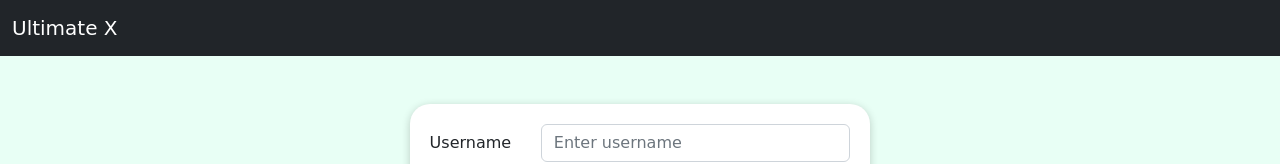
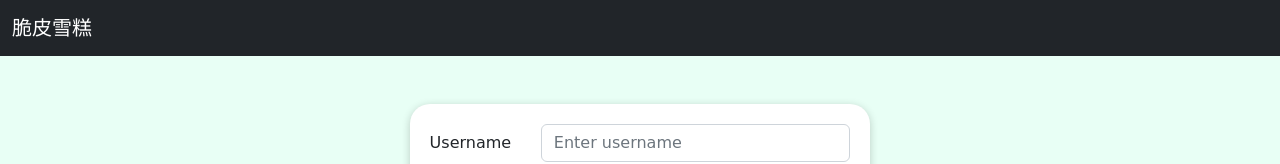
Before and after one commit to UlitimateJokerX/ulitimate_x, a React (Create React App) app: page / in a window 1280 px wide. Shown: the top 164 px of the page. Built offline with nearby package versions, Linux system fonts and the light colour scheme; a web font is replaced by a local one.

Commit message:
Rename title

```diff
--- a/public/index.html
+++ b/public/index.html
@@ -8,7 +8,7 @@
     <meta name="viewport" content="width=device-width, initial-scale=1" />
     <meta name="theme-color" content="#000000" />
     <meta name="description" content="Web site created using create-react-app" />
-    <title>Ulitimate X</title>
+    <title>脆皮雪糕</title>
   </head>
   <body>
     <div id="root"></div>
--- a/src/components/layouts/MainNavigation.js
+++ b/src/components/layouts/MainNavigation.js
@@ -29,7 +29,7 @@ function MainNavigation (props) {
     return (
       <Navbar bg='dark' variant='dark' expand='lg'>
         <Container fluid>
-          <Navbar.Brand href='/'>Ultimate X</Navbar.Brand>
+          <Navbar.Brand href='/'>脆皮雪糕</Navbar.Brand>
         </Container>
       </Navbar>
     )
@@ -38,7 +38,7 @@ function MainNavigation (props) {
   return (
     <Navbar bg='dark' variant='dark' expand='lg'>
       <Container fluid>
-        <Navbar.Brand href='/'>Ultimate X</Navbar.Brand>
+        <Navbar.Brand href='/'>脆皮雪糕</Navbar.Brand>
         <Navbar.Toggle aria-controls='basic-navbar-nav' />
         <Navbar.Collapse id='basic-navbar-nav'>
           <Nav className='me-auto'>
```
